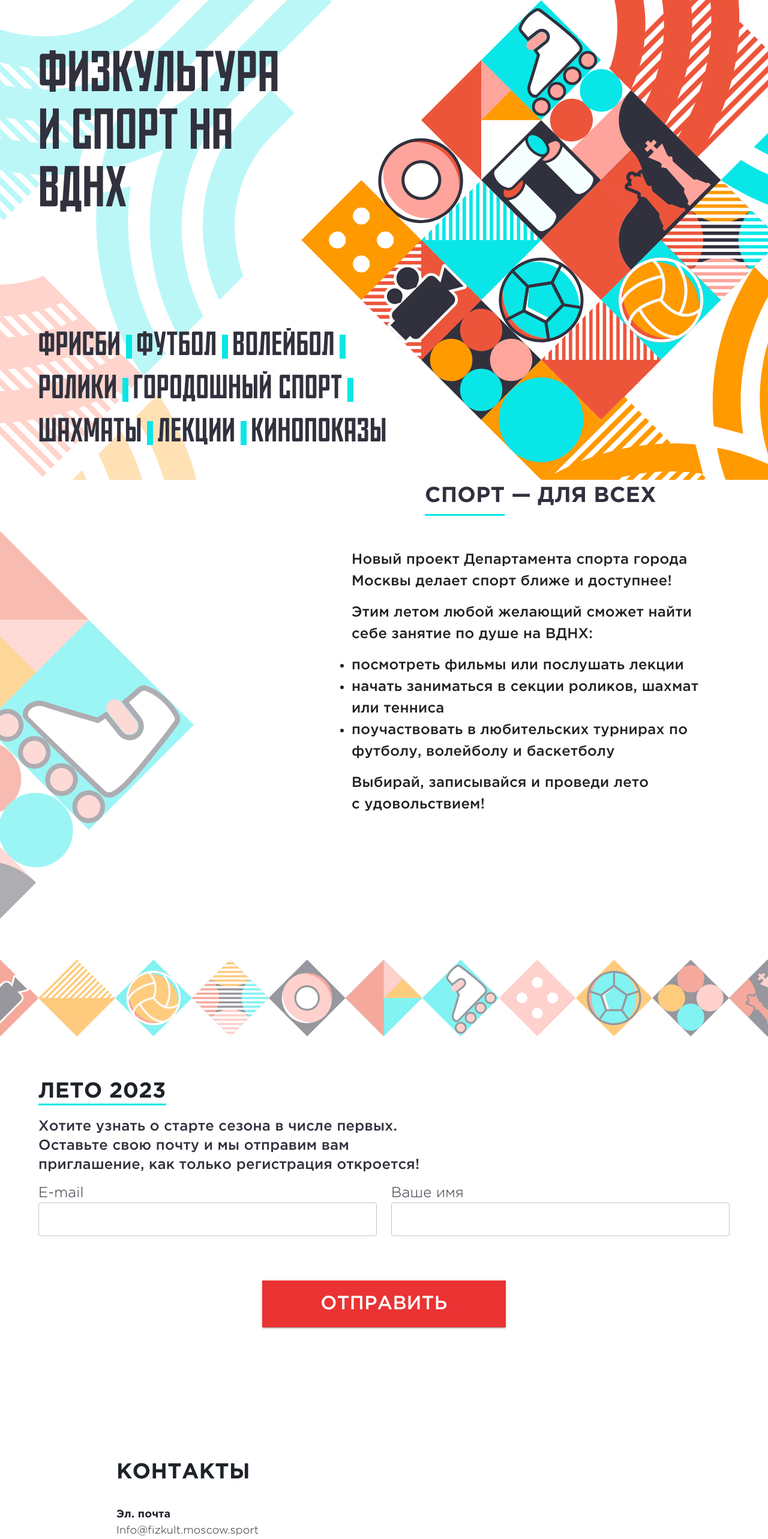
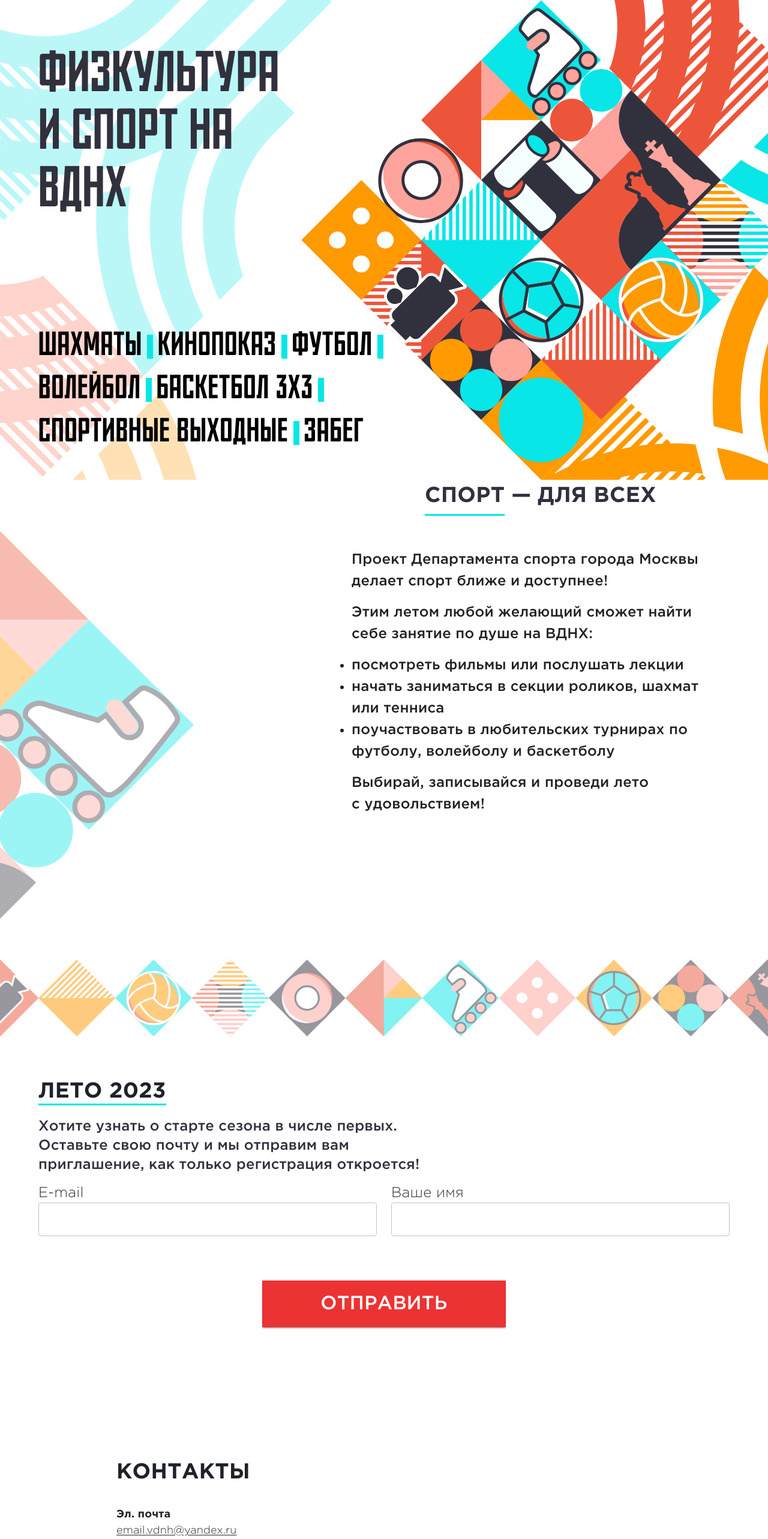
Before and after one commit to Dumanbruh/vdnh-2023, a Next.js app: page / in a window 1280 px wide. Shown: the top 2566 px of the page at 60% size. Built offline with nearby package versions, Linux system fonts and the light colour scheme; no server answers.

Commit message:
fix: cover text, desc, footer email

```diff
--- a/components/home-page-components/cover.tsx
+++ b/components/home-page-components/cover.tsx
@@ -11,39 +11,39 @@ const Cover = () => {
 
     const sports = [
         {
-            label: "Фрисби",
-            link: "/section/frisbee",
+            label: "Шахматы",
+            link: "/",
+        },
+        {
+            label: "Кинопоказ",
+            link: "/",
         },
         {
             label: "Футбол",
-            link: "/tournament/football",
+            link: "/",
         },
         {
             label: "Волейбол",
-            link: "/tournament/volleyball",
-        },
-        {
-            label: "Ролики",
-            link: "/section/skates",
+            link: "/",
         },
 
         {
-            label: "ГОРОДОШНЫЙ СПОРТ",
-            link: "/section/gorodki",
+            label: "Баскетбол 3x3",
+            link: "/",
         },
 
         {
-            label: "Шахматы",
-            link: "/section/chess",
+            label: "Спортивные выходные",
+            link: "/",
         },
         {
-            label: "Лекции",
-            link: "/lectures/lection",
+            label: "Забег",
+            link: "/",
         },
-        {
-            label: "Кинопоказы",
-            link: "/lectures/movie",
-        },
+        // {
+        //     label: "Кинопоказы",
+        //     link: "/lectures/movie",
+        // },
     ];
 
     if (!matches) {
--- a/components/home-page-components/description.tsx
+++ b/components/home-page-components/description.tsx
@@ -39,7 +39,7 @@ const Description = () => {
                         </Typography>
                         <Stack spacing={2}>
                             <Typography sx={style.text.body}>
-                                Новый проект Департамента спорта города Москвы делает спорт
+                                Проект Департамента спорта города Москвы делает спорт
                                 ближе и доступнее!
                             </Typography>
                             <Typography sx={style.text.body}>
--- a/components/home-page-components/styles/cover.ts
+++ b/components/home-page-components/styles/cover.ts
@@ -21,7 +21,7 @@ const cover = {
         fontSize: "56px",
         fontFamily: "Mossport",
         letterSpacing: "1px",
-        color: "#31313E",
+        color: "#000000",
         lineHeight: "72px",
         textTransform: "uppercase",
       },
--- a/components/ui/footer-map.tsx
+++ b/components/ui/footer-map.tsx
@@ -39,10 +39,10 @@ const FooterMap = () => {
 
                                 <Typography
                                     component="a"
-                                    href="mailto:Info@fizkult.moscow.sport"
-                                    sx={style.contacts.body}
+                                    href="mailto:email.vdnh@yandex.ru"
+                                    sx={style.contacts.email}
                                 >
-                                    Info@fizkult.moscow.sport
+                                    email.vdnh@yandex.ru
                                 </Typography>
                             </Box>
 
--- a/components/ui/styles/map.ts
+++ b/components/ui/styles/map.ts
@@ -37,6 +37,13 @@ const map = {
         fontSize: "18px",
         color: "#262626",
       },
+      email: {
+        fontFamily: "Gotham Pro Light",
+        fontSize: "18px",
+        color: "#262626",
+        textDecorationLine: "underline",
+        textUnderlineOffset: "2px",
+      }
     },
   },
 
@@ -77,6 +84,13 @@ const map = {
         fontSize: "18px",
         color: "#262626",
       },
+      email: {
+        fontFamily: "Gotham Pro Light",
+        fontSize: "18px",
+        color: "#262626",
+        textDecorationLine: "underline",
+        textUnderlineOffset: "2px",
+      }
     },
   },
 };
```
